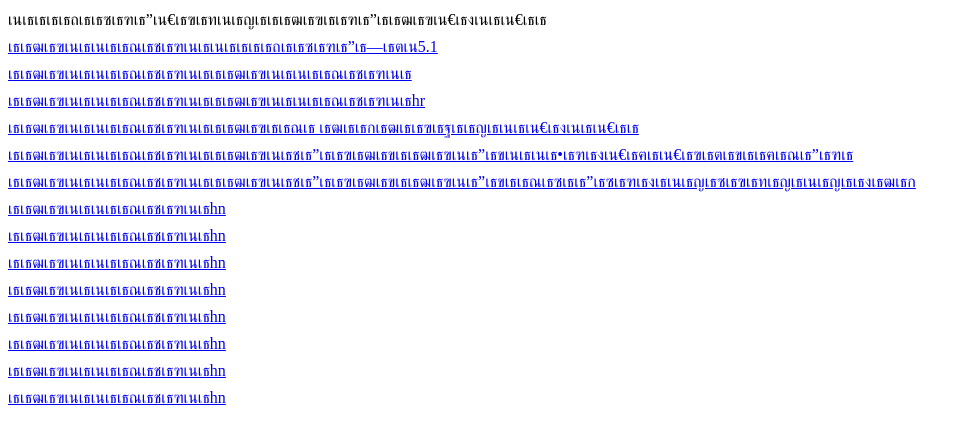
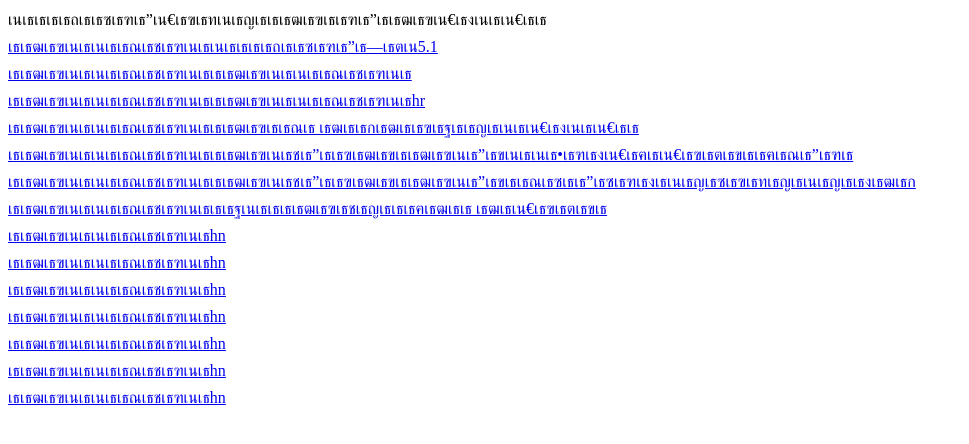
Before and after one commit to meen6767/meen6767, a plain HTML site: page index.html in a window 1280 px wide. Shown: the whole page, without its empty margins (0-969 px from the left). Drawn offline with Linux system fonts and the light colour scheme.

Commit message:
Update link text for midterm exam instructions

```diff
--- a/index.html
+++ b/index.html
@@ -11,7 +11,7 @@
      <a href="5.16.html" target=_top>การใช้คำสั่งการนำภาพมาประกอบในเว็บเพจ</a><br>
       <a href="5.5.html" target=_blank>การใช้คำสั่งการแสดงรายการโดยใช้ตัวเลขเรียงลำดับ</a><br>
       <a href="5.9.html" target=_blank>การใช้คำสั่งการแสดงรายการโดยกำหนดหัวข้อหรือข้อความ</a><br>
-      <a href="6.2.html" target=_blank>การใช้คำสั่งhn</a><br>
+      <a href="6.2.html" target=_blank>การใช้คำสั่งคะแนนการสอบกลางภาคเรียน</a><br>
       <a href="6.3.html" target=_blank>การใช้คำสั่งhn</a><br>
       <a href="6.6.html" target=_blank>การใช้คำสั่งhn</a><br>
       <a href="6.8.html" target=_blank>การใช้คำสั่งhn</a><br>
```
